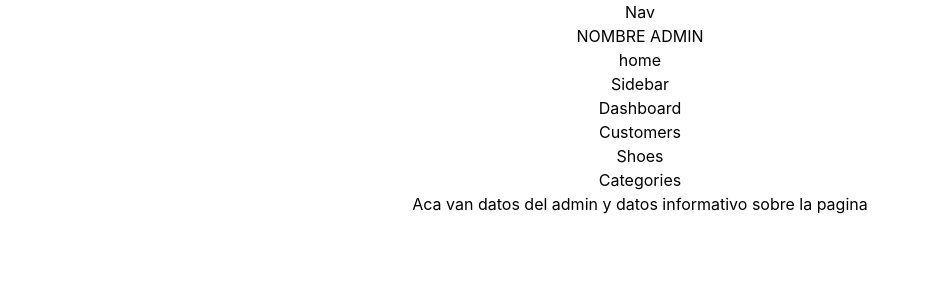
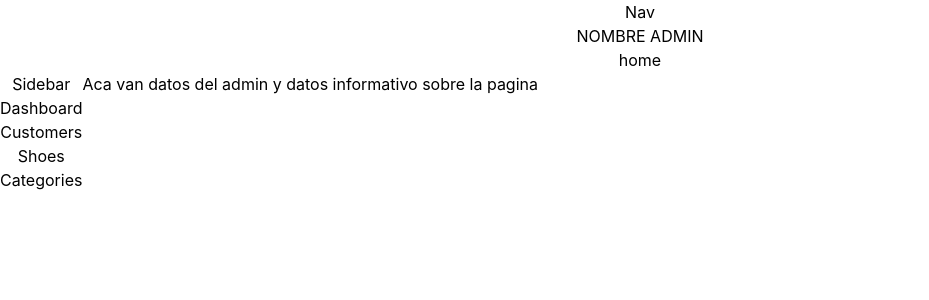
Before and after one commit to txakurhub/pfinal_client, a React (Create React App) app: page /dashboard/1/1 in a window 1280 px wide. Shown: the top 300 px of the page, without its empty margins (0-929 px from the left). Built offline with nearby package versions, Linux system fonts and the light colour scheme; no server answers.

Commit message:
Update Dashboard.jsx

```diff
--- a/src/pages/Dashboard.jsx
+++ b/src/pages/Dashboard.jsx
@@ -14,10 +14,12 @@ function Dashboard() {
   }, [dispatch])
 
   return(
-    <div>
+    <div className="w-full">
       <Nav/> {/* va ir arriba */}
-      <Sidebar setView={setView}/> {/* barra lateral */}
+      <div className="flex h-screen">
+      <Sidebar setView={setView} view={view}/> {/* barra lateral */}
       <Container active={view}/> {/* ocupa el resto de la pantalla */}
+      </div>
     </div>
   )
 }
```
